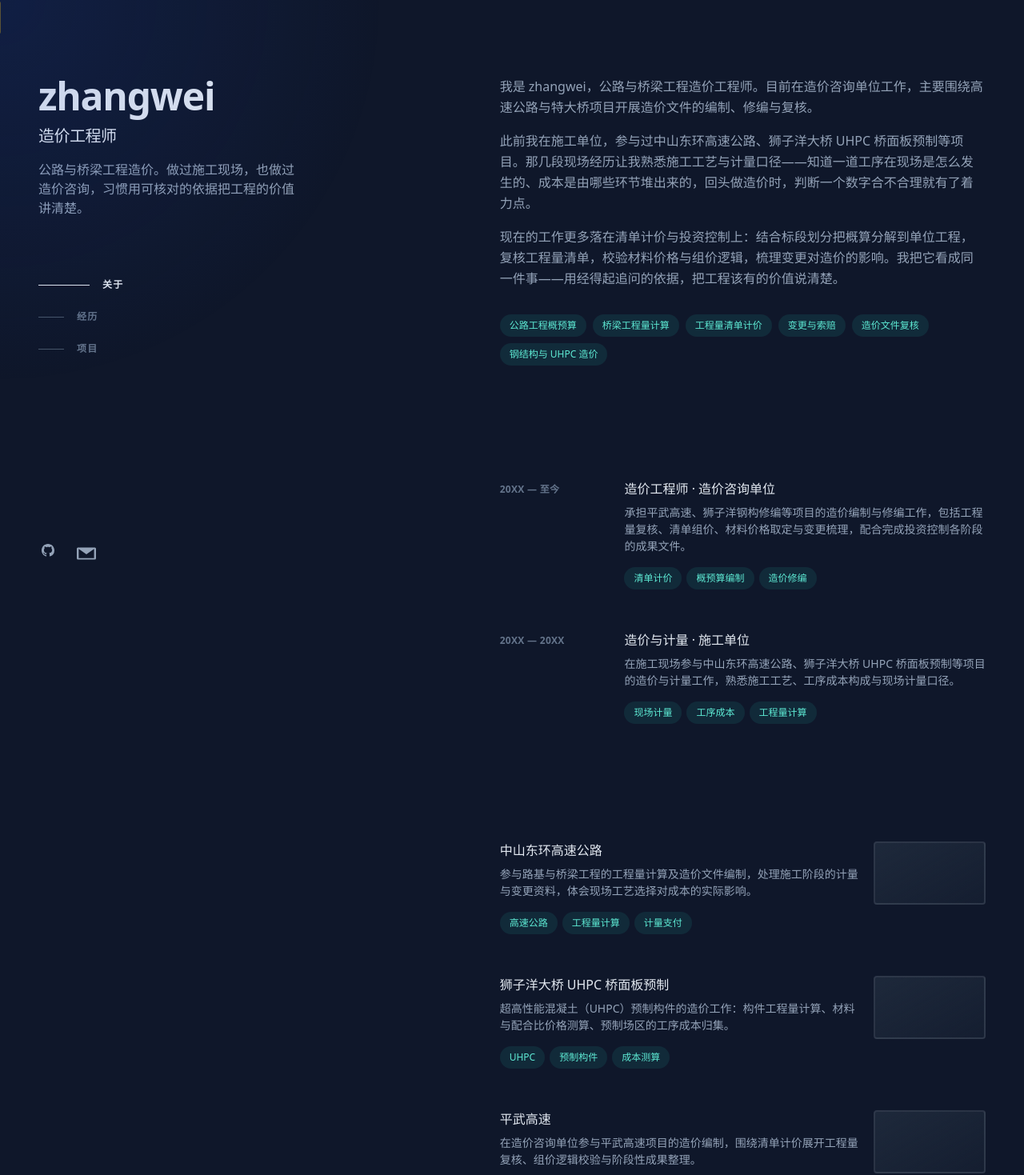
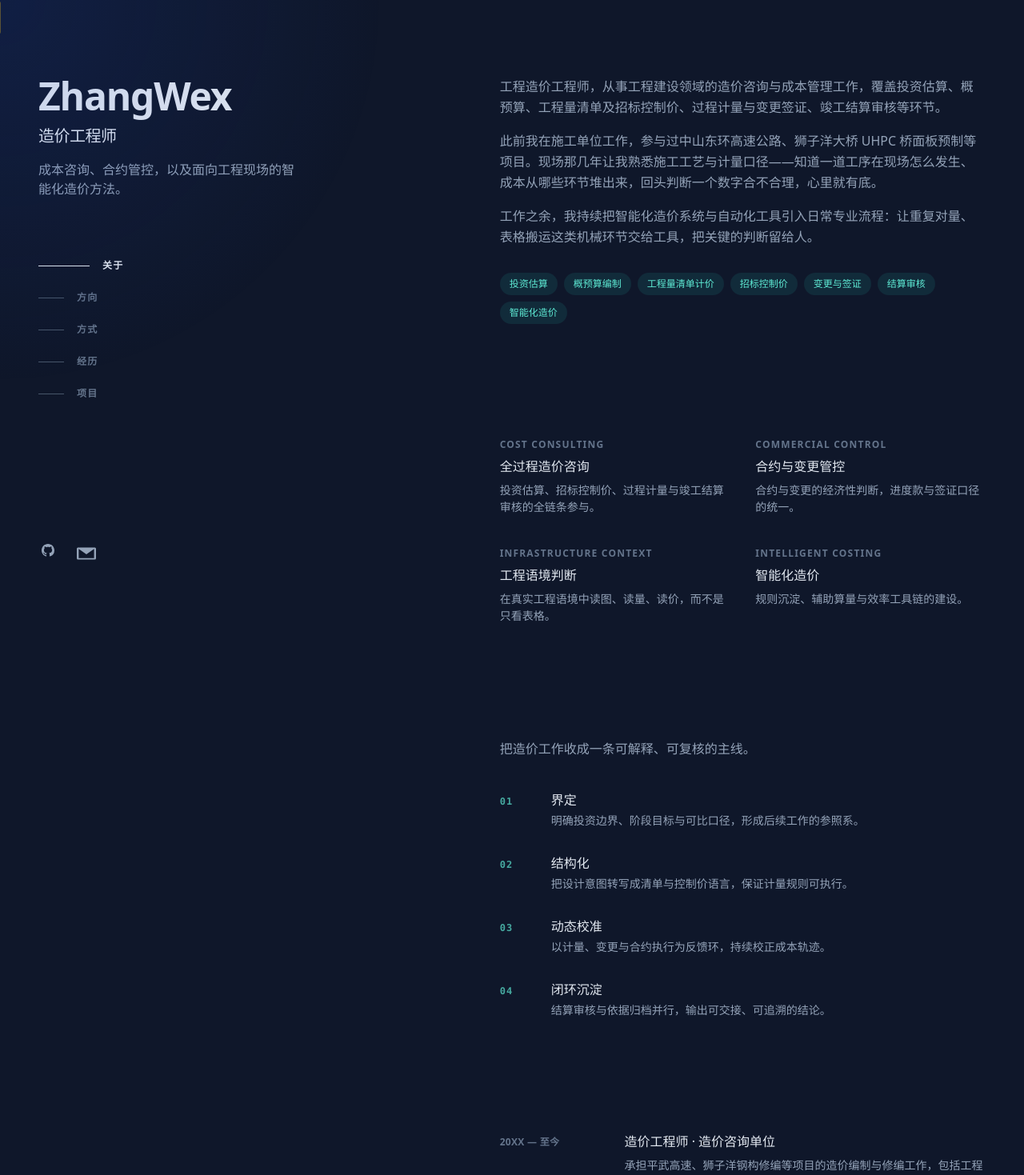
Before and after one commit to Zhangwier/zhangwier.github.io, a Next.js app: page / in a window 1280 px wide. Shown: the top 1469 px of the page at 80% size. Built offline with nearby package versions, Linux system fonts and the light colour scheme.

Commit message:
Add focus/method sections; merge prior site copy into profile data

```diff
--- a/app/page.tsx
+++ b/app/page.tsx
@@ -1,6 +1,8 @@
 import Spotlight from '@/components/Spotlight';
 import Sidebar from '@/components/Sidebar';
 import About from '@/components/sections/About';
+import Focus from '@/components/sections/Focus';
+import Method from '@/components/sections/Method';
 import Experience from '@/components/sections/Experience';
 import Projects from '@/components/sections/Projects';
 import Writing from '@/components/sections/Writing';
@@ -25,6 +27,8 @@ export default function Page() {
 
           <main id="content" className="pt-24 lg:w-[52%] lg:py-24">
             <About />
+            <Focus />
+            <Method />
             <Experience />
             <Projects />
             <Writing />
--- /dev/null
+++ b/components/sections/Focus.tsx
@@ -0,0 +1,24 @@
+import { profile } from '@/data/profile';
+import SectionHeading, { sectionClass } from '@/components/SectionKit';
+
+export default function Focus() {
+  if (profile.focus.length === 0) return null;
+
+  return (
+    <section id="focus" className={sectionClass} aria-label="专业方向">
+      <SectionHeading>方向</SectionHeading>
+
+      <ul className="grid gap-x-8 gap-y-10 sm:grid-cols-2">
+        {profile.focus.map(item => (
+          <li key={item.subtitle}>
+            <p className="text-xs font-semibold uppercase tracking-widest text-slate-500">
+              {item.subtitle}
+            </p>
+            <h3 className="mt-2 font-medium leading-snug text-slate-200">{item.title}</h3>
+            <p className="mt-2 text-sm leading-normal">{item.description}</p>
+          </li>
+        ))}
+      </ul>
+    </section>
+  );
+}
--- /dev/null
+++ b/components/sections/Method.tsx
@@ -0,0 +1,31 @@
+import { profile } from '@/data/profile';
+import SectionHeading, { sectionClass } from '@/components/SectionKit';
+
+export default function Method() {
+  if (profile.method.length === 0) return null;
+
+  return (
+    <section id="method" className={sectionClass} aria-label="工作方式">
+      <SectionHeading>方式</SectionHeading>
+
+      <p className="mb-10 max-w-lg">把造价工作收成一条可解释、可复核的主线。</p>
+
+      <ol className="group/list">
+        {profile.method.map(item => (
+          <li
+            key={item.step}
+            className="group relative grid grid-cols-[3rem_1fr] items-baseline gap-x-4 pb-8 last:pb-0"
+          >
+            <span className="font-mono text-xs font-semibold tracking-widest text-teal-300/70">
+              {item.step}
+            </span>
+            <div>
+              <h3 className="font-medium leading-snug text-slate-200">{item.title}</h3>
+              <p className="mt-1 text-sm leading-normal">{item.description}</p>
+            </div>
+          </li>
+        ))}
+      </ol>
+    </section>
+  );
+}
--- a/data/profile.ts
+++ b/data/profile.ts
@@ -1,12 +1,24 @@
 /**
  * 站点全部文案与链接都在这个文件里改，不需要碰组件。
- * 标注「待填」的地方是占位，替换成真实信息即可；留空字符串则对应元素自动隐藏。
+ * 标注「待填」的地方是占位；数组留空则对应区块与导航项自动隐藏。
  */
 
 export type SocialLink = {
   label: string;
   href: string;
   icon: 'github' | 'linkedin' | 'x' | 'mail';
+};
+
+export type FocusItem = {
+  title: string;
+  subtitle: string;
+  description: string;
+};
+
+export type MethodItem = {
+  step: string;
+  title: string;
+  description: string;
 };
 
 export type ExperienceItem = {
@@ -37,26 +49,81 @@ export type WritingItem = {
 };
 
 export const profile = {
-  name: 'zhangwei',
+  name: 'ZhangWex',
   title: '造价工程师',
-  tagline: '公路与桥梁工程造价。做过施工现场，也做过造价咨询，习惯用可核对的依据把工程的价值讲清楚。',
+  tagline: '成本咨询、合约管控，以及面向工程现场的智能化造价方法。',
   email: 'zhangwex@outlook.com',
 
   about: [
-    '我是 zhangwei，公路与桥梁工程造价工程师。目前在造价咨询单位工作，主要围绕高速公路与特大桥项目开展造价文件的编制、修编与复核。',
-    '此前我在施工单位，参与过中山东环高速公路、狮子洋大桥 UHPC 桥面板预制等项目。那几段现场经历让我熟悉施工工艺与计量口径——知道一道工序在现场是怎么发生的、成本是由哪些环节堆出来的，回头做造价时，判断一个数字合不合理就有了着力点。',
-    '现在的工作更多落在清单计价与投资控制上：结合标段划分把概算分解到单位工程，复核工程量清单，校验材料价格与组价逻辑，梳理变更对造价的影响。我把它看成同一件事——用经得起追问的依据，把工程该有的价值说清楚。',
+    '工程造价工程师，从事工程建设领域的造价咨询与成本管理工作，覆盖投资估算、概预算、工程量清单及招标控制价、过程计量与变更签证、竣工结算审核等环节。',
+    '此前我在施工单位工作，参与过中山东环高速公路、狮子洋大桥 UHPC 桥面板预制等项目。现场那几年让我熟悉施工工艺与计量口径——知道一道工序在现场怎么发生、成本从哪些环节堆出来，回头判断一个数字合不合理，心里就有底。',
+    '工作之余，我持续把智能化造价系统与自动化工具引入日常专业流程：让重复对量、表格搬运这类机械环节交给工具，把关键的判断留给人。',
   ],
 
-  // 留一两条你最愿意被问到的方向即可，不必求全。
-  skills: ['公路工程概预算', '桥梁工程量计算', '工程量清单计价', '变更与索赔', '造价文件复核', '钢结构与 UHPC 造价'],
+  // 「方向」区块：四条并列的专业定位。
+  focus: [
+    {
+      title: '全过程造价咨询',
+      subtitle: 'Cost Consulting',
+      description: '投资估算、招标控制价、过程计量与竣工结算审核的全链条参与。',
+    },
+    {
+      title: '合约与变更管控',
+      subtitle: 'Commercial Control',
+      description: '合约与变更的经济性判断，进度款与签证口径的统一。',
+    },
+    {
+      title: '工程语境判断',
+      subtitle: 'Infrastructure Context',
+      description: '在真实工程语境中读图、读量、读价，而不是只看表格。',
+    },
+    {
+      title: '智能化造价',
+      subtitle: 'Intelligent Costing',
+      description: '规则沉淀、辅助算量与效率工具链的建设。',
+    },
+  ] satisfies FocusItem[],
+
+  // 「方式」区块：把造价工作收成一条可解释、可复核的主线。
+  method: [
+    {
+      step: '01',
+      title: '界定',
+      description: '明确投资边界、阶段目标与可比口径，形成后续工作的参照系。',
+    },
+    {
+      step: '02',
+      title: '结构化',
+      description: '把设计意图转写成清单与控制价语言，保证计量规则可执行。',
+    },
+    {
+      step: '03',
+      title: '动态校准',
+      description: '以计量、变更与合约执行为反馈环，持续校正成本轨迹。',
+    },
+    {
+      step: '04',
+      title: '闭环沉淀',
+      description: '结算审核与依据归档并行，输出可交接、可追溯的结论。',
+    },
+  ] satisfies MethodItem[],
+
+  skills: [
+    '投资估算',
+    '概预算编制',
+    '工程量清单计价',
+    '招标控制价',
+    '变更与签证',
+    '结算审核',
+    '智能化造价',
+  ],
 
   social: [
-    { label: 'GitHub', href: 'https://github.com/zhangwier', icon: 'github' },
+    { label: 'GitHub', href: 'https://github.com/Zhangwier', icon: 'github' },
     { label: '邮箱', href: 'mailto:zhangwex@outlook.com', icon: 'mail' },
   ] satisfies SocialLink[],
 
-  // 有简历 PDF 就放到 public/resume.pdf，然后改成 '/resume.pdf'；留空则不显示这个入口。
+  // 有简历 PDF 就放到 public/resume.pdf，然后改成 '/resume.pdf'；留空则不显示入口。
   resumeHref: '',
 };
 
@@ -109,9 +176,11 @@ export const projects: ProjectItem[] = [
 // 没有文章就留空数组，首页会自动隐藏「文章」区块与对应导航。
 export const writing: WritingItem[] = [];
 
-// 导航项与上面的区块一一对应，隐藏区块时记得同步删掉这里的条目。
+// 导航项与页面区块一一对应；隐藏区块时记得同步删掉这里的条目。
 export const navLinks = [
   { id: 'about', label: '关于' },
+  { id: 'focus', label: '方向' },
+  { id: 'method', label: '方式' },
   { id: 'experience', label: '经历' },
   { id: 'projects', label: '项目' },
 ];
```
Also changed, not shown: 1 other file (tests, documents, lock files or other folders).
